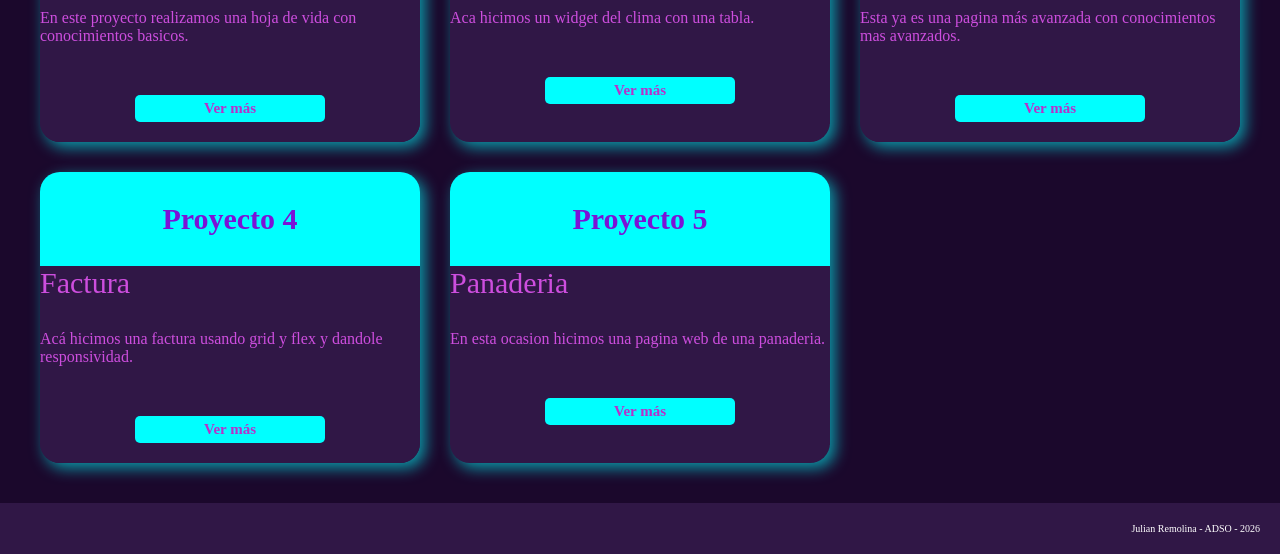
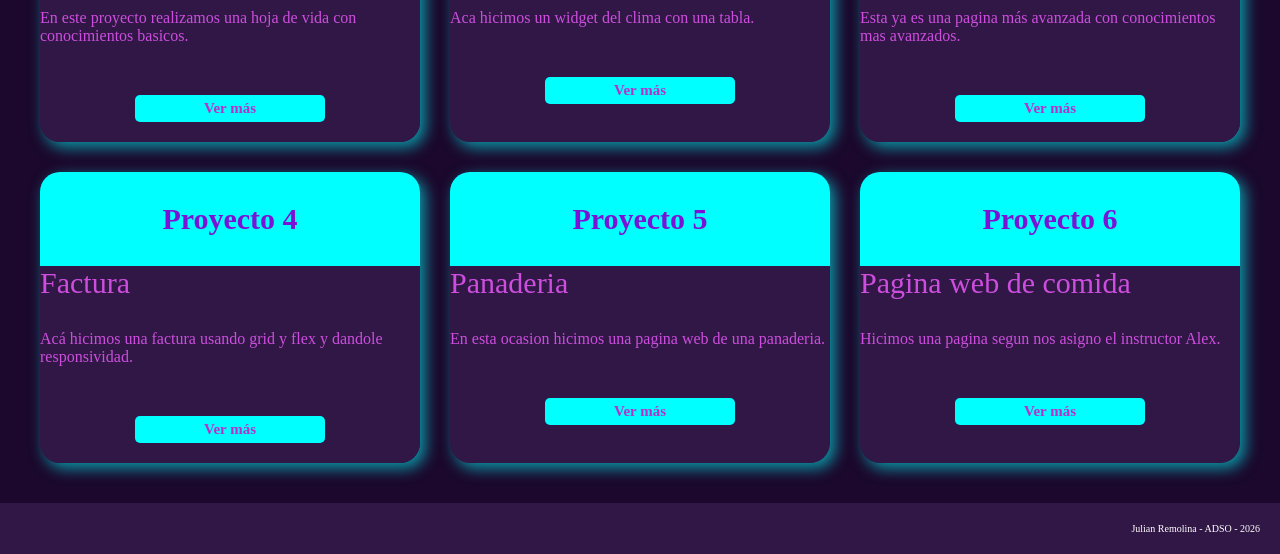
Before and after one commit to julianremolina-cloud/Portafolio-Julian-Remolina, a plain HTML site: page index.html in a window 1280 px wide. Shown: the part 598-1152 px from the top of the page. Drawn offline with Linux system fonts and the light colour scheme.

Commit message:
Update index.html

```diff
--- a/index.html
+++ b/index.html
@@ -56,6 +56,13 @@
             <div class="botones"><a href="./proyectos/panaderia/index.html">Ver más</a></div>
         </div>
 
+        <div class="tarjeta">
+            <p class="subtitulos">Proyecto 6</p>
+            <p class="nombre">Pagina web de comida</p>
+            <p class="descripcion">Hicimos una pagina segun nos asigno el instructor Alex.</p>
+            <div class="botones"><a href="./proyectos/pagina de comida JR/index.html">Ver más</a></div>
+        </div>
+
     </div>
 
     <div>
```
